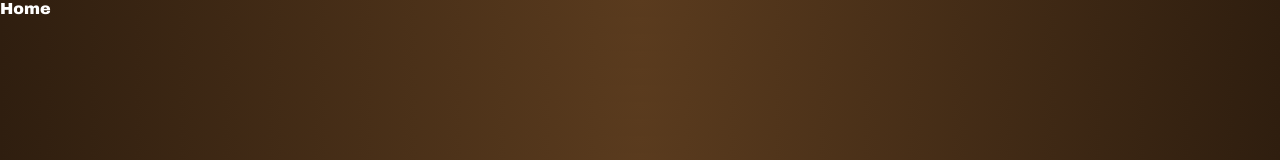
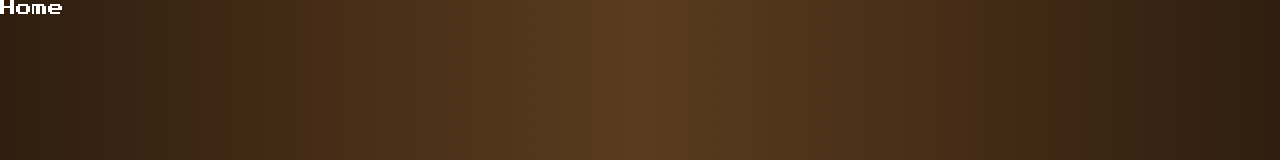
Before and after one commit to Lor-Web/lor-games-frontend, a React (Vite) app: page / in a window 1280 px wide. Shown: the top 160 px of the page. Built offline with nearby package versions, Linux system fonts and the light colour scheme.

Commit message:
add font

```diff
--- a/index.html
+++ b/index.html
@@ -4,7 +4,13 @@
     <meta charset="UTF-8" />
     <link rel="icon" type="image/svg+xml" href="/favicon.svg" />
     <meta name="viewport" content="width=device-width, initial-scale=1.0" />
-    <title>lor-games-front</title>
+    <title>Lor Games</title>
+    <link rel="preconnect" href="https://fonts.googleapis.com" />
+    <link rel="preconnect" href="https://fonts.gstatic.com" crossorigin />
+    <link
+      href="https://fonts.googleapis.com/css2?family=Press+Start+2P&display=swap"
+      rel="stylesheet"
+    />
   </head>
   <body>
     <div id="root"></div>
--- a/src/styles/variables.scss
+++ b/src/styles/variables.scss
@@ -29,4 +29,4 @@ $radius-xl: 18px;
 $radius-lg: 14px;
 
 // font
-$font-main: "Arial Black", sans-serif;
+$font-main: "Press Start 2P", "Arial Black", sans-serif;
```
